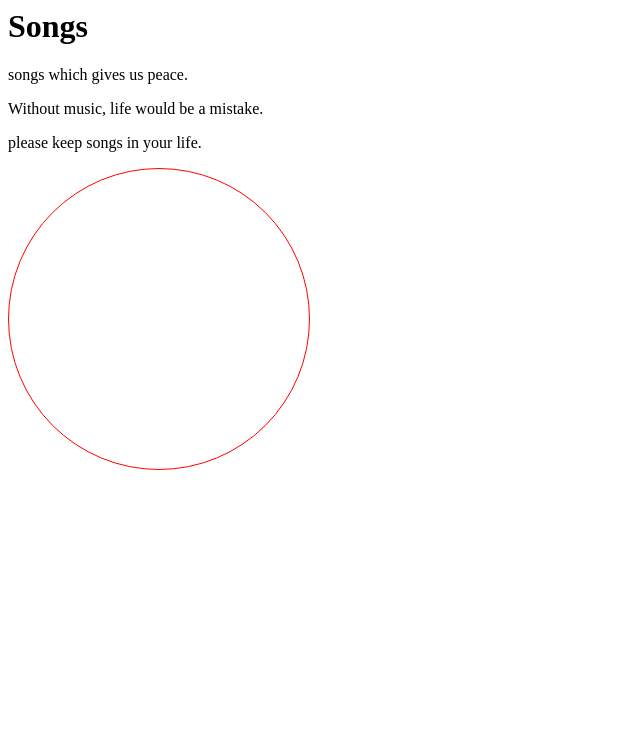
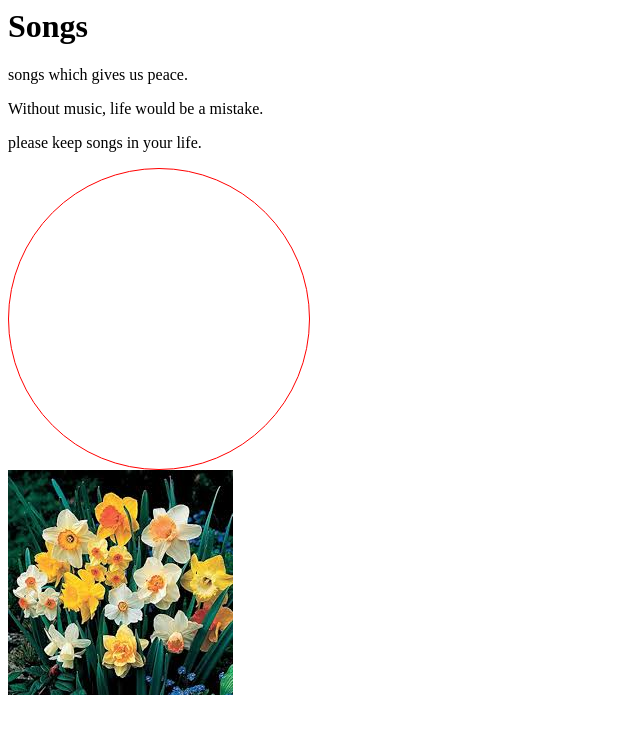
Before and after one commit to Manasvi2309/codehtml, a plain HTML site: page cssnew.html in a window 1280 px wide. Shown: the whole page, without its empty margins (0-640 px from the left). Drawn offline with Linux system fonts and the light colour scheme.

Commit message:
Update cssnew.html

```diff
--- a/cssnew.html
+++ b/cssnew.html
@@ -12,5 +12,6 @@
 
         <div class="me2">
             <img src="" alt=""> </div>
+          <img src="./download (1).jpg">
     </body>
 </html>
```
